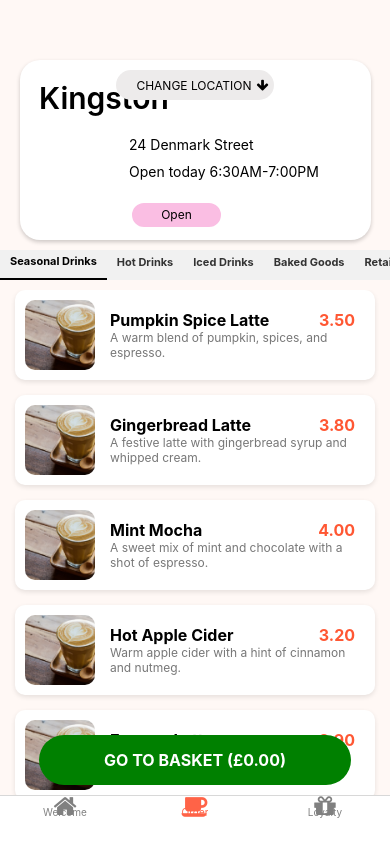
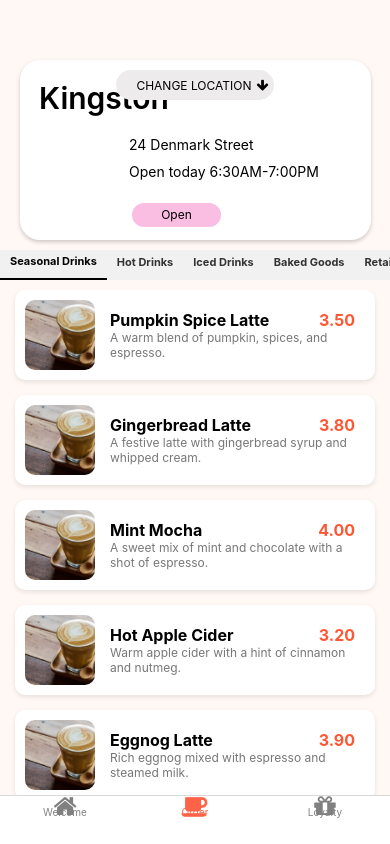
Before and after one commit to sezerturkdal/HydeCoffee, a React Native app: screen /Order in a window 390 px wide. Built offline with nearby package versions, Linux system fonts and the light colour scheme.

Commit message:
basket button visibility setting

```diff
--- a/src/pages/OrderScreen.tsx
+++ b/src/pages/OrderScreen.tsx
@@ -208,11 +208,13 @@ const OrderScreen = () => {
           )}
         />
       </View>
-      <View style={styles.btnBasketContainer}>
-        <TouchableOpacity style={styles.btnBasket} onPress={() => navigation.navigate('SignUpScreen')}>
-          <Text style={styles.btnBasketText}>GO TO BASKET (£{parseFloat(totalPrice).toFixed(2)})</Text>
-        </TouchableOpacity>
-      </View>
+      {totalPrice > 0 ?
+        <View style={styles.btnBasketContainer}>
+          <TouchableOpacity style={styles.btnBasket} onPress={() => navigation.navigate('SignUpScreen')}>
+            <Text style={styles.btnBasketText}>GO TO BASKET (£{parseFloat(totalPrice).toFixed(2)})</Text>
+          </TouchableOpacity>
+        </View>
+        : null}
     </SafeAreaView>
   );
 };
```
